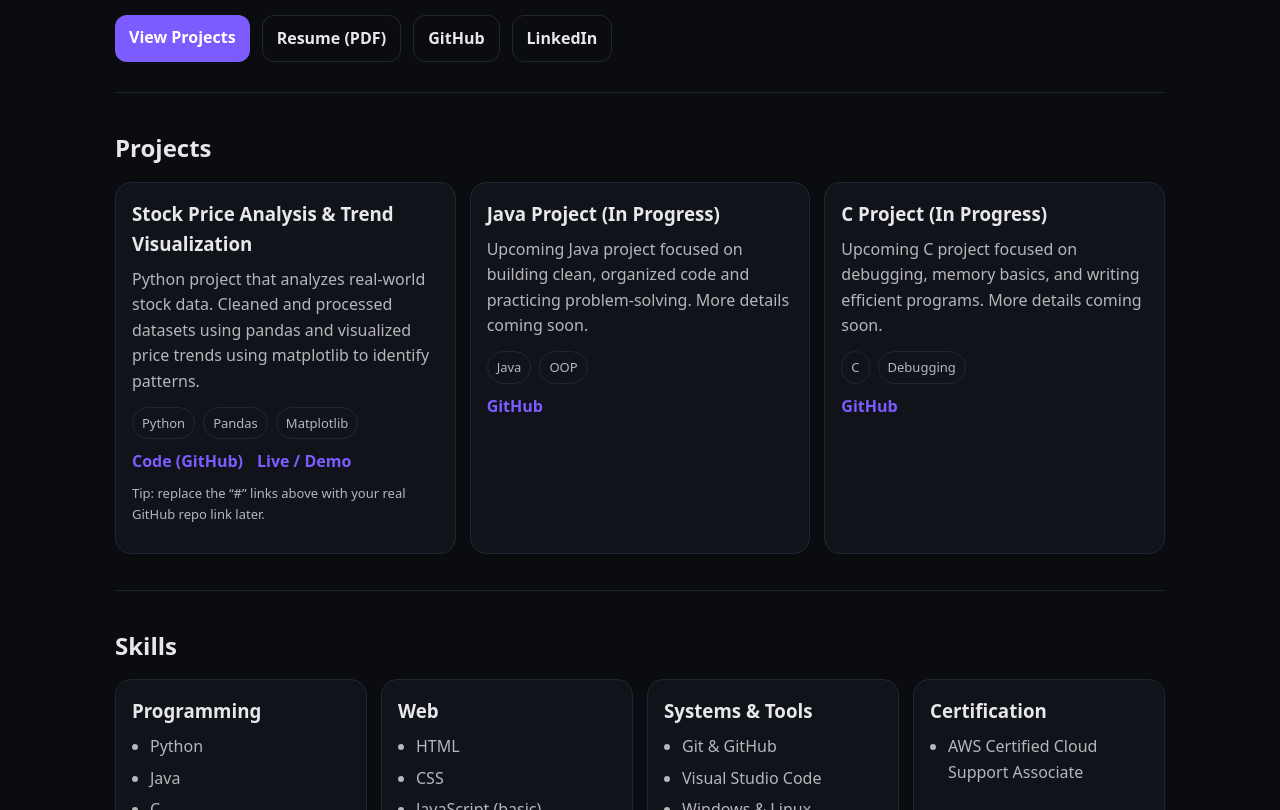
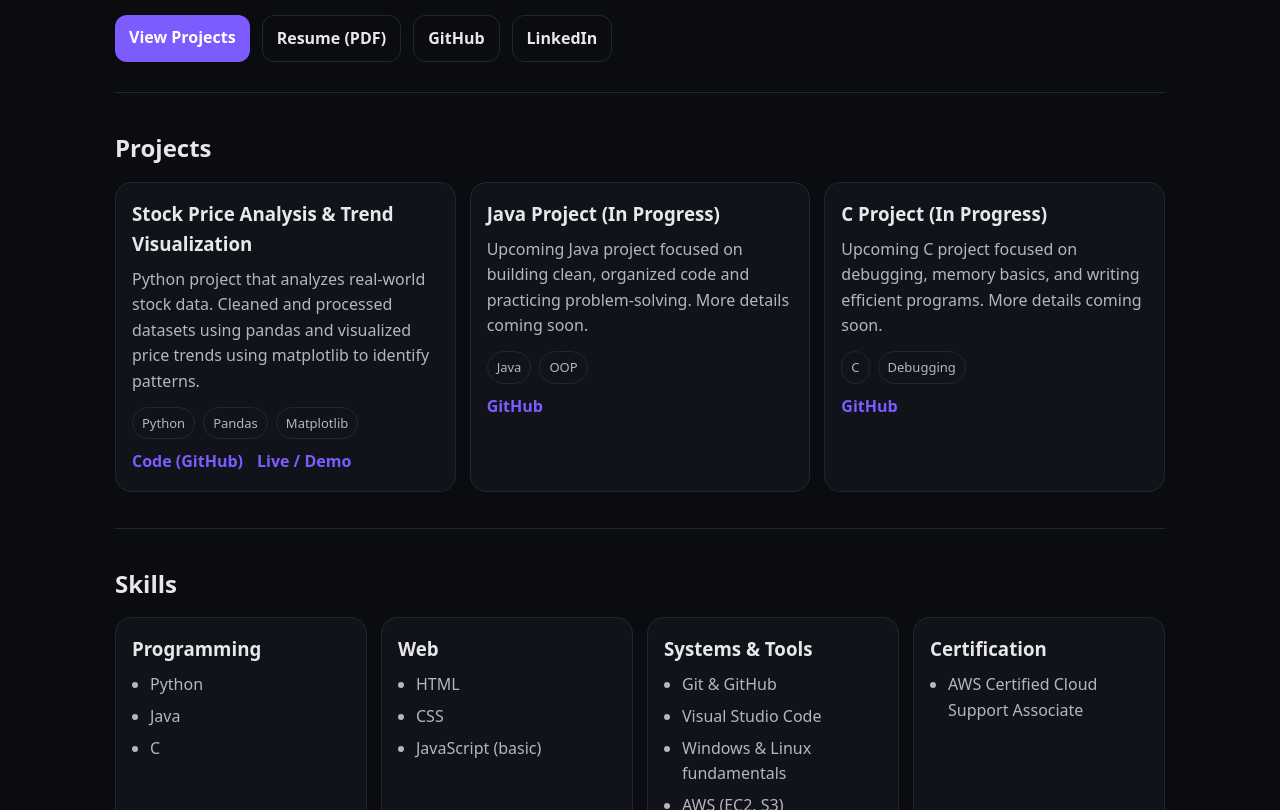
Before and after one commit to raghad-elhersh/raghad-elhersh.github.io, a plain HTML site: page index.html in a window 1280 px wide. Shown: the part 290-1100 px from the top of the page. Drawn offline with Linux system fonts and the light colour scheme.

Commit message:
Update index.html

```diff
--- a/index.html
+++ b/index.html
@@ -56,7 +56,6 @@
             <a href="https://github.com/raghad-elhersh/stock-price-analysis" target="_blank" rel="noreferrer">Code (GitHub)</a>
             <a href="#" target="_blank" rel="noreferrer">Live / Demo</a>
           </div>
-          <p class="note">Tip: replace the “#” links above with your real GitHub repo link later.</p>
         </article>
 
         <article class="card">
```
